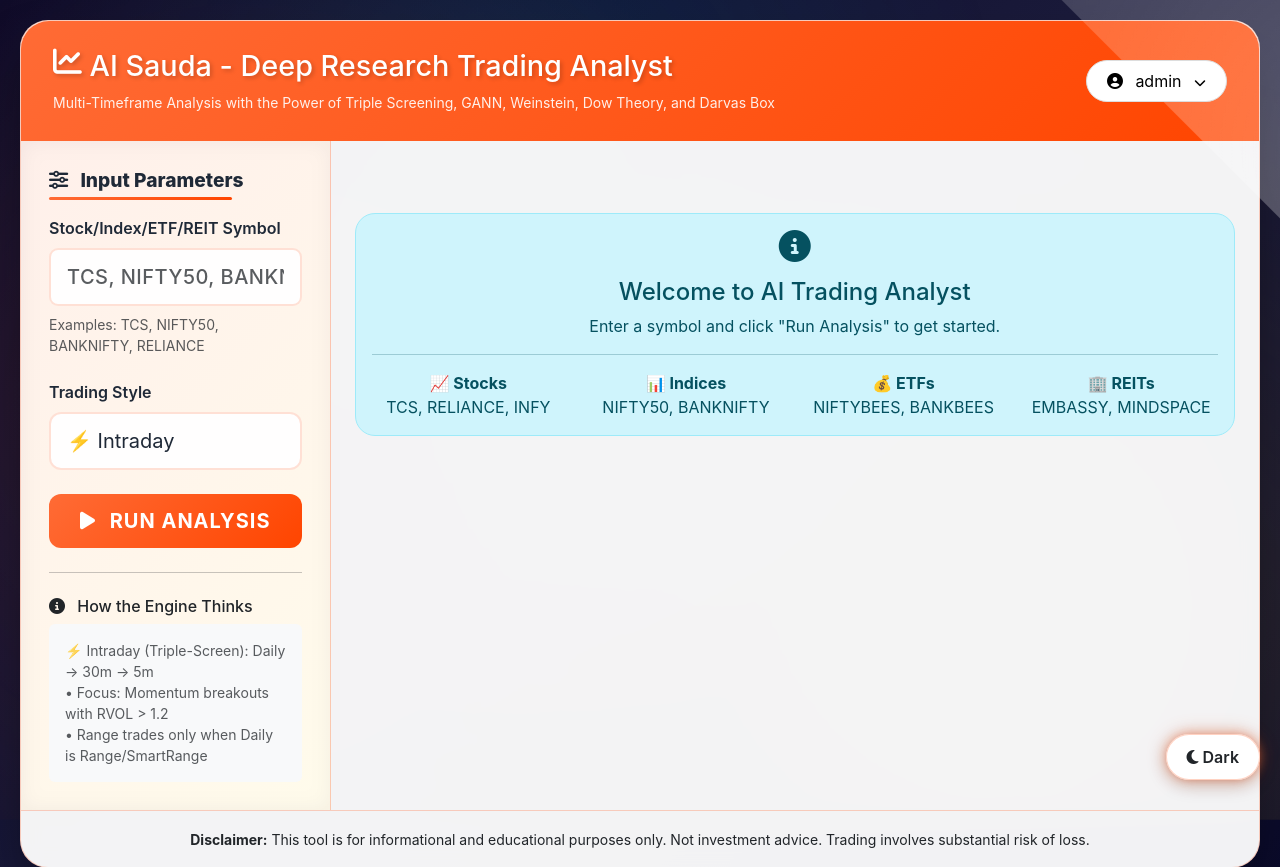
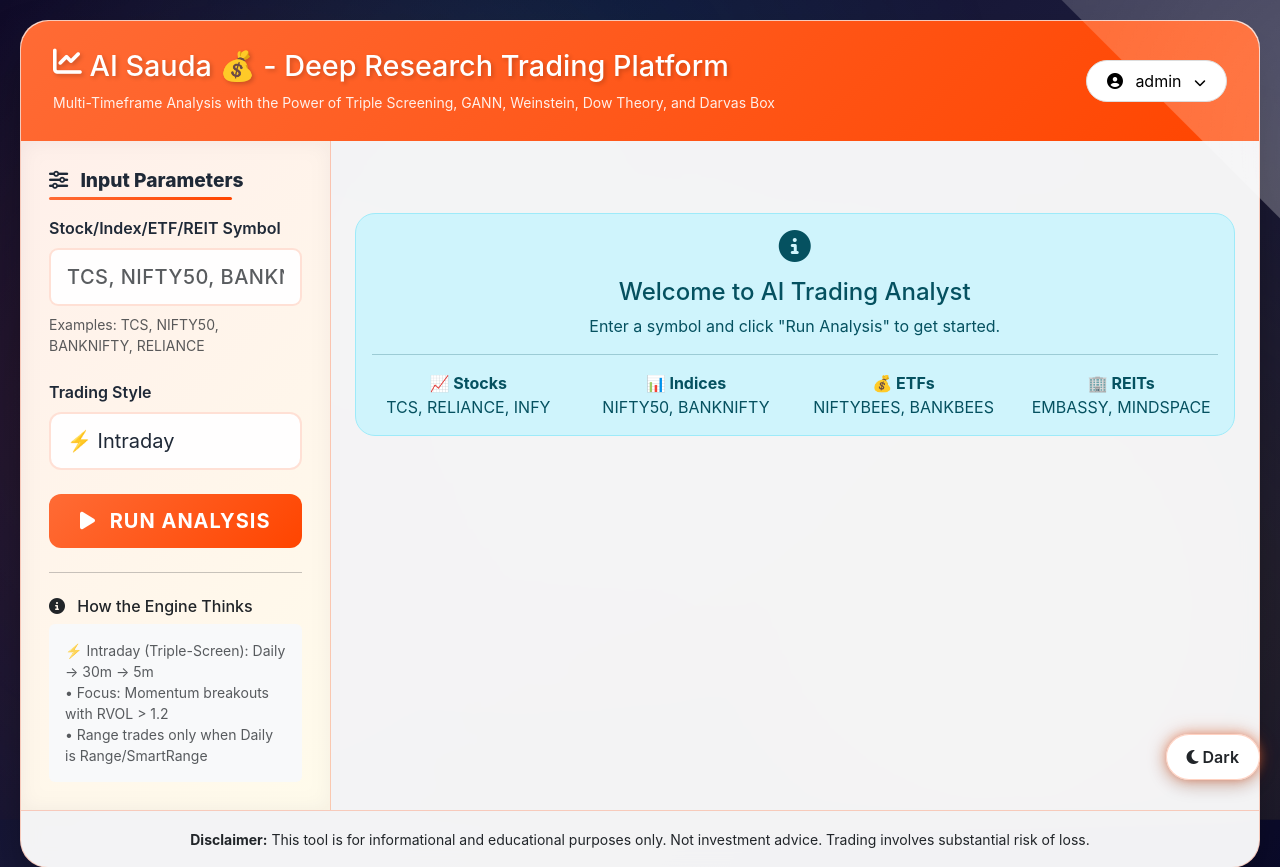
Before and after one commit to Vibe-Raj-Git/ai-trading-analyst, a Flask app: page / in a window 1280 px wide. Shown: the top 867 px of the page. Run offline with Flask 3, Linux system fonts and the light colour scheme; a user stored in the database is signed in; some libraries are stand-ins or nearby versions.

Commit message:
adding UM v7

```diff
--- a/templates/index.html
+++ b/templates/index.html
@@ -3,7 +3,7 @@
 <head>
     <meta charset="UTF-8">
     <meta name="viewport" content="width=device-width, initial-scale=1.0">
-    <title>AI Sauda - Deep Research Platform</title>
+    <title>AI Sauda - Deep Research Trading Platform</title>
     <link href="https://cdn.jsdelivr.net/npm/bootstrap@5.3.0/dist/css/bootstrap.min.css" rel="stylesheet">
     <link rel="stylesheet" href="https://cdnjs.cloudflare.com/ajax/libs/font-awesome/6.4.0/css/all.min.css">
     <script src="https://cdn.jsdelivr.net/npm/chart.js"></script>
@@ -715,7 +715,7 @@
             <div style="display: flex; justify-content: space-between; align-items: center; flex-wrap: wrap;">
                 <div>
                     <h1>
-                        <i class="fas fa-chart-line"></i> AI Sauda - Deep Research Trading Analyst
+                        <i class="fas fa-chart-line"></i> AI Sauda 💰 - Deep Research Trading Platform
                     </h1>
                     <small>Multi-Timeframe Analysis with the Power of Triple Screening, GANN, Weinstein, Dow Theory, and Darvas Box</small>
                 </div>
```
